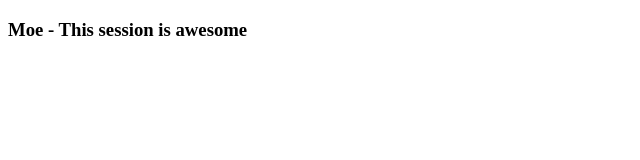
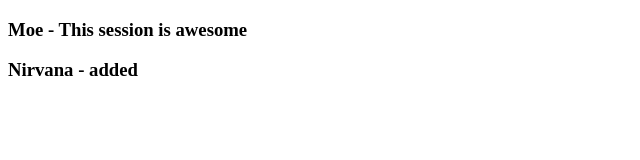
Before and after one commit to cla-june-team/Session-presence, a plain HTML site: page index.html in a window 1280 px wide. Shown: the whole page, without its empty margins (0-640 px from the left). Drawn offline with Linux system fonts and the light colour scheme.

Commit message:
Adding Nirvana

```diff
--- a/index.html
+++ b/index.html
@@ -8,5 +8,6 @@
 </head>
 <body>
     <h3>Moe - This session is awesome</h3>
+    <h3>Nirvana - added<h3>
 </body>
 </html>
```
